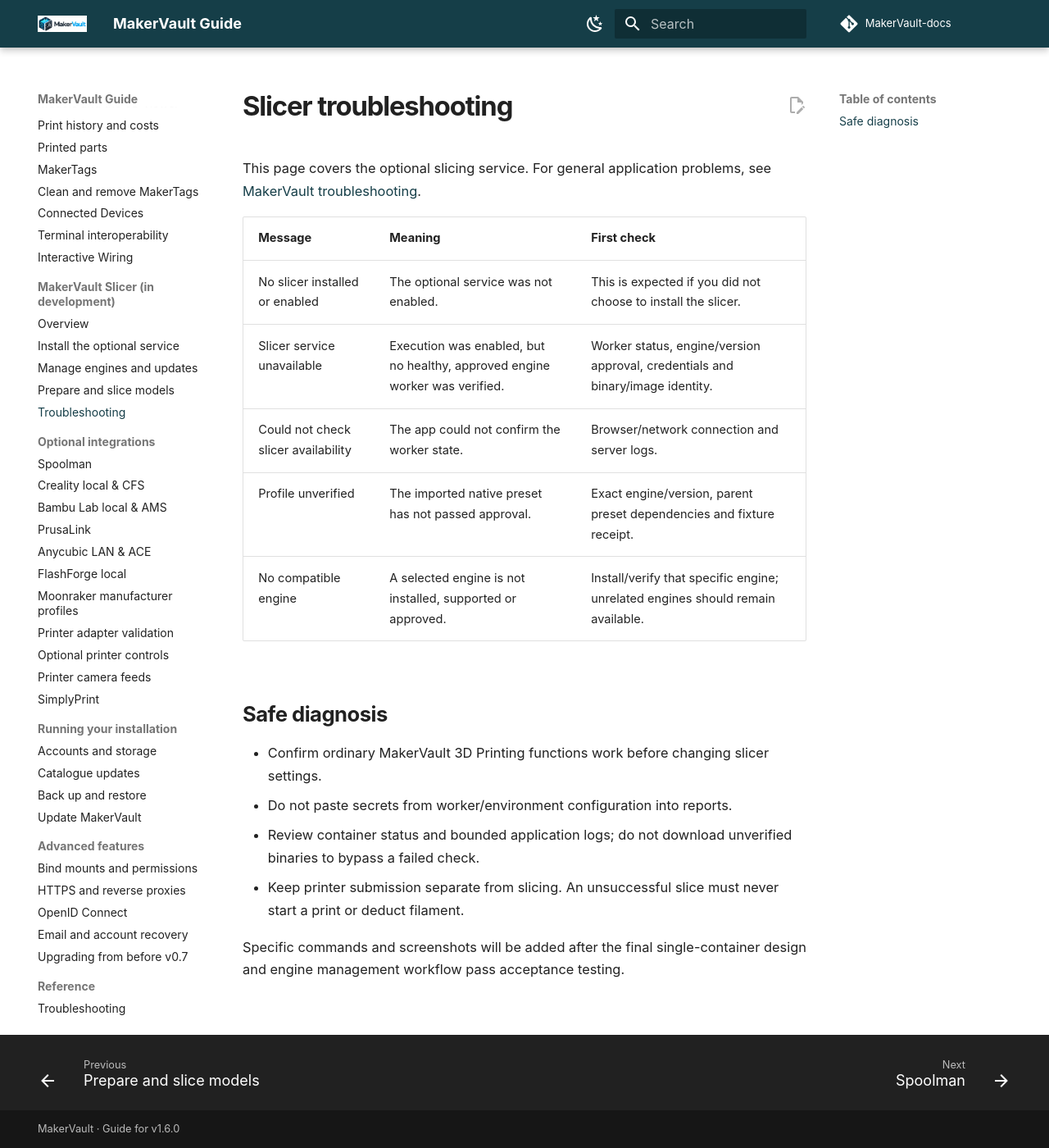
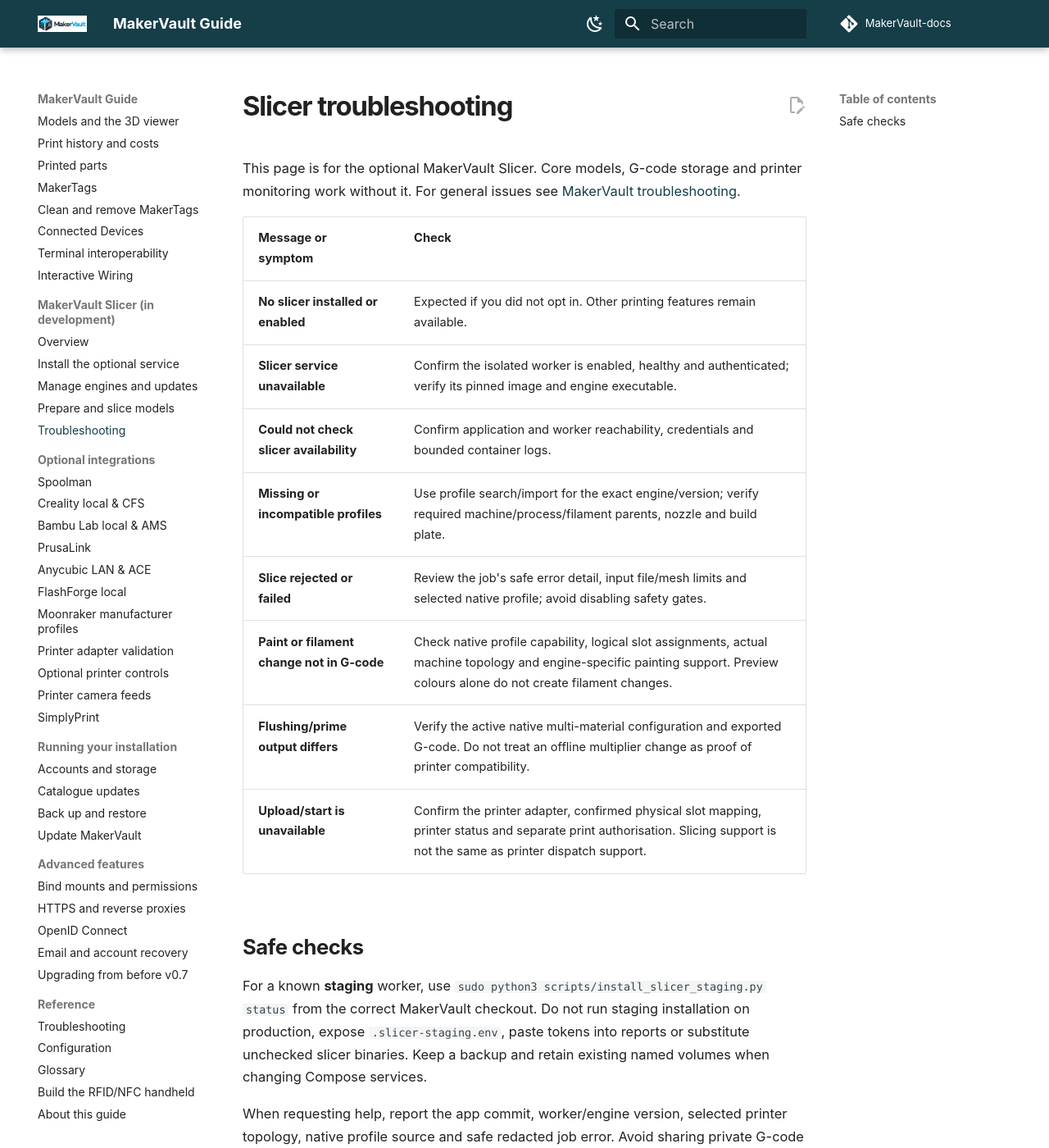
Before and after one commit to gavrd7/MakerVault-docs, an MkDocs documentation site: the page built from docs/guide/slicer/troubleshooting.md, in a window 1280 px wide and 1400 px high. Shown: the whole window at 82% size. Built offline with MkDocs 1.6.1 and Material for MkDocs 9.7.7, drawn with Linux system fonts in a browser that asks for light colours; comment, search, counter and statistics services are not loaded; some of the changed text lies outside the part shown.

Commit message:
docs(slicer): refresh beta guidance for troubleshooting.md

```diff
--- a/docs/guide/slicer/troubleshooting.md
+++ b/docs/guide/slicer/troubleshooting.md
@@ -1,20 +1,22 @@
 # Slicer troubleshooting
 
-This page covers the optional slicing service. For general application problems, see [MakerVault troubleshooting](../reference/troubleshooting.md).
+This page is for the optional MakerVault Slicer. Core models, G-code storage and printer monitoring work without it. For general issues see [MakerVault troubleshooting](../reference/troubleshooting.md).
 
-| Message | Meaning | First check |
-| --- | --- | --- |
-| No slicer installed or enabled | The optional service was not enabled. | This is expected if you did not choose to install the slicer. |
-| Slicer service unavailable | Execution was enabled, but no healthy, approved engine worker was verified. | Worker status, engine/version approval, credentials and binary/image identity. |
-| Could not check slicer availability | The app could not confirm the worker state. | Browser/network connection and server logs. |
-| Profile unverified | The imported native preset has not passed approval. | Exact engine/version, parent preset dependencies and fixture receipt. |
-| No compatible engine | A selected engine is not installed, supported or approved. | Install/verify that specific engine; unrelated engines should remain available. |
+| Message or symptom | Check |
+| --- | --- |
+| **No slicer installed or enabled** | Expected if you did not opt in. Other printing features remain available. |
+| **Slicer service unavailable** | Confirm the isolated worker is enabled, healthy and authenticated; verify its pinned image and engine executable. |
+| **Could not check slicer availability** | Confirm application and worker reachability, credentials and bounded container logs. |
+| **Missing or incompatible profiles** | Use profile search/import for the exact engine/version; verify required machine/process/filament parents, nozzle and build plate. |
+| **Slice rejected or failed** | Review the job's safe error detail, input file/mesh limits and selected native profile; avoid disabling safety gates. |
+| **Paint or filament change not in G-code** | Check native profile capability, logical slot assignments, actual machine topology and engine-specific painting support. Preview colours alone do not create filament changes. |
+| **Flushing/prime output differs** | Verify the active native multi-material configuration and exported G-code. Do not treat an offline multiplier change as proof of printer compatibility. |
+| **Upload/start is unavailable** | Confirm the printer adapter, confirmed physical slot mapping, printer status and separate print authorisation. Slicing support is not the same as printer dispatch support. |
 
-## Safe diagnosis
+## Safe checks
 
-- Confirm ordinary MakerVault 3D Printing functions work before changing slicer settings.
-- Do not paste secrets from worker/environment configuration into reports.
-- Review container status and bounded application logs; do not download unverified binaries to bypass a failed check.
-- Keep printer submission separate from slicing. An unsuccessful slice must never start a print or deduct filament.
+For a known **staging** worker, use `sudo python3 scripts/install_slicer_staging.py status` from the correct MakerVault checkout. Do not run staging installation on production, expose `.slicer-staging.env`, paste tokens into reports or substitute unchecked slicer binaries. Keep a backup and retain existing named volumes when changing Compose services.
 
-Specific commands and screenshots will be added after the final single-container design and engine management workflow pass acceptance testing.
+When requesting help, report the app commit, worker/engine version, selected printer topology, native profile source and safe redacted job error. Avoid sharing private G-code or printer addresses unless necessary.
+
+See [Installation](installation.md), [Engines and profiles](engines.md), and [Prepare, paint and slice](workbench.md).
```
